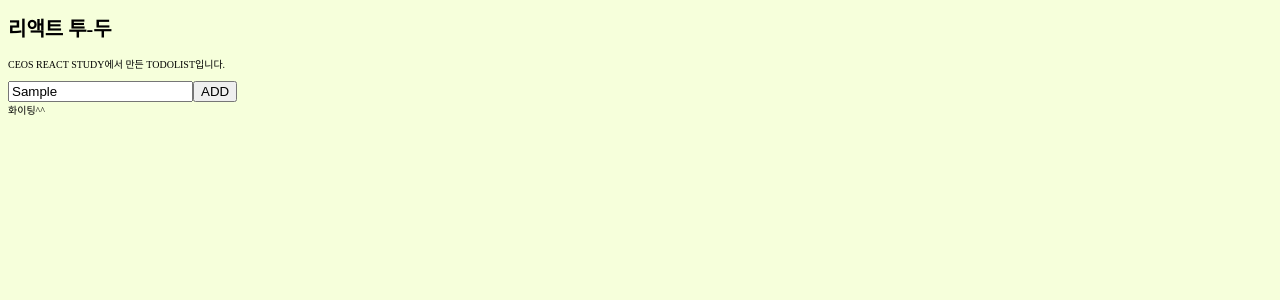
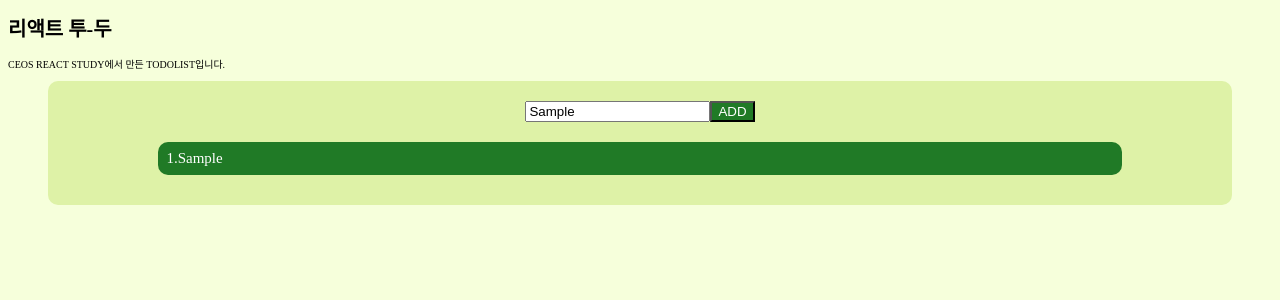
Before and after one commit to CEOS-Developers/react-todo, a React (Create React App) app: page / in a window 1280 px wide. Both pictures are taken after typing "Sample" into the empty fields and a click on the button "ADD". Shown: the top 300 px of the page. Built offline with nearby package versions, Linux system fonts and the light colour scheme.

Commit message:
TodoCard 출력기능 과 간단한 디자인 구현

```diff
--- a/src/components/todo/Todo.js
+++ b/src/components/todo/Todo.js
@@ -1,8 +1,19 @@
 import React, { Component } from "react";
-//import styled from "styled-components";
+import styled from "styled-components";
 
 import TodoInput from "./TodoInput";
 import TodoCard from "./TodoCard";
+
+const Div = styled.div`
+  background-color: #def2a7;
+  margin: 0 4rem;
+  padding: 2rem 0;
+  display: flex;
+  flex-direction: column;
+  align-items: center;
+  justify-content: center;
+  border-radius: 1rem;
+`;
 
 class Todo extends Component {
   constructor(props) {
@@ -11,9 +22,16 @@ class Todo extends Component {
       todoList: []
     };
   }
+  getTodo() {
+    let index = 0;
+    const list = this.state.todoList.map(content => {
+      return <TodoCard index={index++} text={content} />;
+    });
+    return list;
+  }
   render() {
     return (
-      <div>
+      <Div>
         <TodoInput
           onSubmit={content => {
             const updateList = this.state.todoList.concat(content);
@@ -21,9 +39,9 @@ class Todo extends Component {
               todoList: updateList
             });
           }}
-        ></TodoInput>
-        <TodoCard></TodoCard>
-      </div>
+        />
+        {this.getTodo()}
+      </Div>
     );
   }
 }
--- a/src/components/todo/TodoCard.js
+++ b/src/components/todo/TodoCard.js
@@ -1,10 +1,23 @@
 import React, { Component } from "react";
-//import styled from "styled-components";
+import styled from "styled-components";
 
+const Span = styled.span`
+  width:80%
+  background-color:#207A26;
+  margin-bottom: 1rem;
+  font-size: 1.5rem;
+  color:white;
+  padding: 0.8rem;
+  border-radius:1rem;
+`;
 // props : index, text, onClick
 class TodoCard extends Component {
   render() {
-    return <div>화이팅^^</div>;
+    return (
+      <Span>
+        {this.props.index + 1}.{this.props.text}
+      </Span>
+    );
   }
 }
 
--- a/src/components/todo/TodoInput.js
+++ b/src/components/todo/TodoInput.js
@@ -4,6 +4,12 @@ import styled from "styled-components";
 const Row = styled.div`
   display: flex;
   flex-direction: row;
+  margin-bottom: 2rem;
+`;
+
+const Button = styled.button`
+  background-color: #207a26;
+  color: white;
 `;
 // 힌트 : Row, Input, Button
 class TodoInput extends Component {
@@ -17,7 +23,7 @@ class TodoInput extends Component {
       >
         <Row>
           <input name="content" type="text" />
-          <button>ADD</button>
+          <Button>ADD</Button>
         </Row>
       </form>
     );
```
